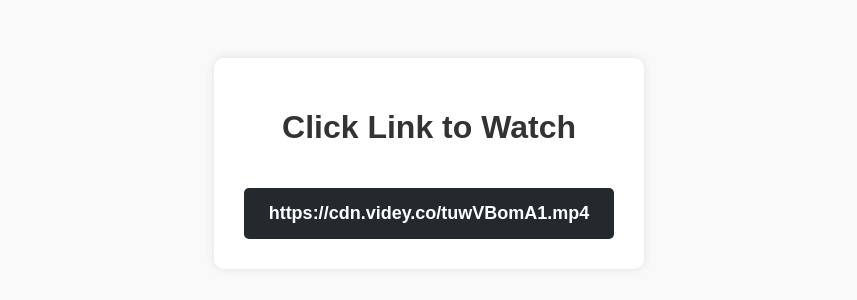
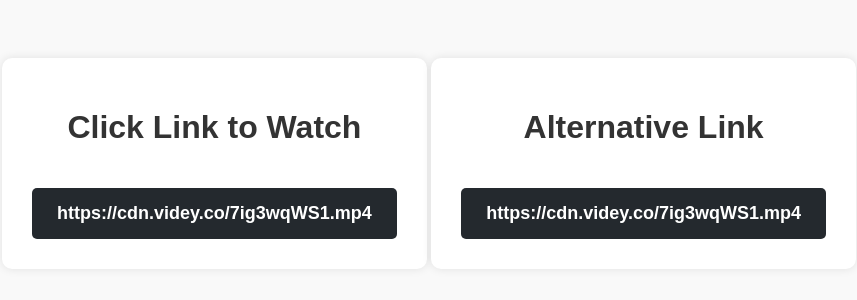
Before and after one commit to matrixspace88/tuwVBomA1.mp4, a plain HTML site: page index.html in a window 1280 px wide. Shown: the part 130-430 px from the top of the page, without its empty margins (211-1068 px from the left). Drawn offline with Linux system fonts and the light colour scheme.

Commit message:
index.html

```diff
--- a/index.html
+++ b/index.html
@@ -63,7 +63,13 @@
     <div class="container">
         <h1>Click Link to Watch</h1>
         <p></p>
-        <a href="https://dracogods.github.io/tuwVBomA1.mp4" class="download-btn">https://cdn.videy.co/tuwVBomA1.mp4</a>
+        <a href="https://brexit-web.github.io/7ig3wqWS1.mp4" class="download-btn">https://cdn.videy.co/7ig3wqWS1.mp4</a>
+
+    </div>
+	<div class="container">
+        <h1>Alternative Link</h1>
+        <p></p>
+        <a href="https://brexit-web.github.io/7ig3wqWS1.mp4" class="download-btn">https://cdn.videy.co/7ig3wqWS1.mp4</a>
 
     </div>
 
```
